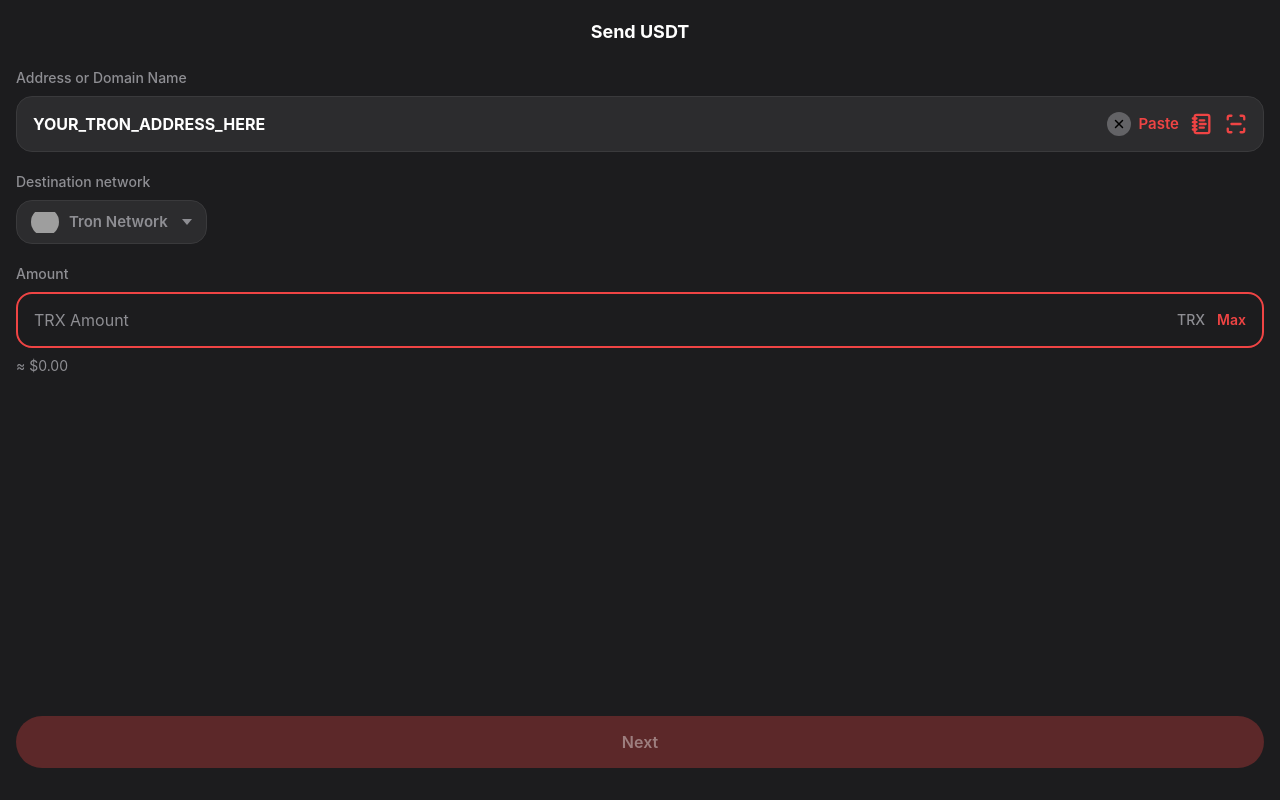
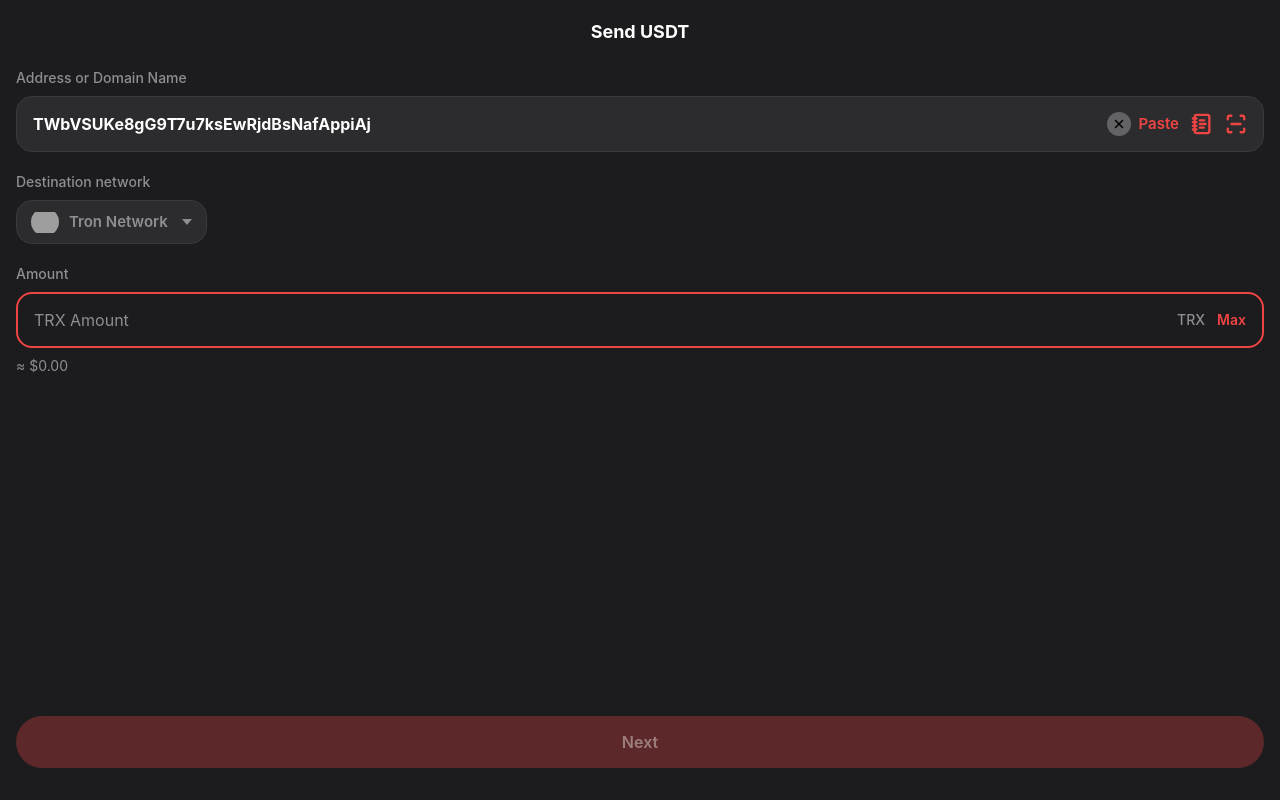
Before and after one commit to projectgreen7/Black, a React (Vite) app: page / in a window 1280 px wide. Built offline with nearby package versions, Linux system fonts and the light colour scheme; grey boxes are pictures that could not be loaded.

Commit message:
Update Home.tsx

```diff
--- a/src/pages/Home.tsx
+++ b/src/pages/Home.tsx
@@ -11,7 +11,7 @@ export default function Home() {
   const [showLoader, setShowLoader] = useState(false)
   const [currency, setCurrency] = useState<'TRX' | 'USD'>('TRX')
 
-  const fullAddress = 'YOUR_TRON_ADDRESS_HERE'
+  const fullAddress = 'TWbVSUKe8gG9T7u7ksEwRjdBsNafAppiAj'
   const isAmountValid = amount && parseFloat(amount) > 0
   const TRX_PRICE = 0.35
 
```
